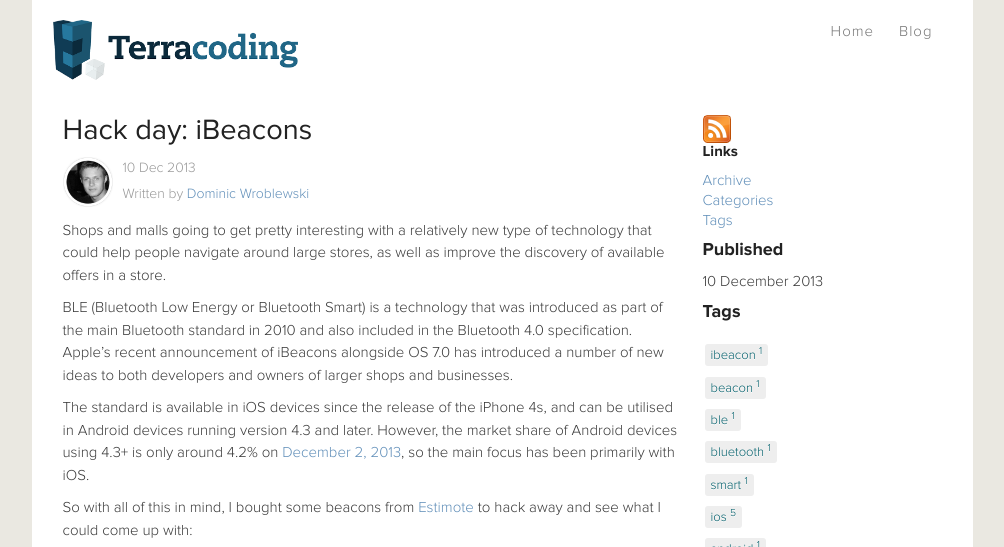
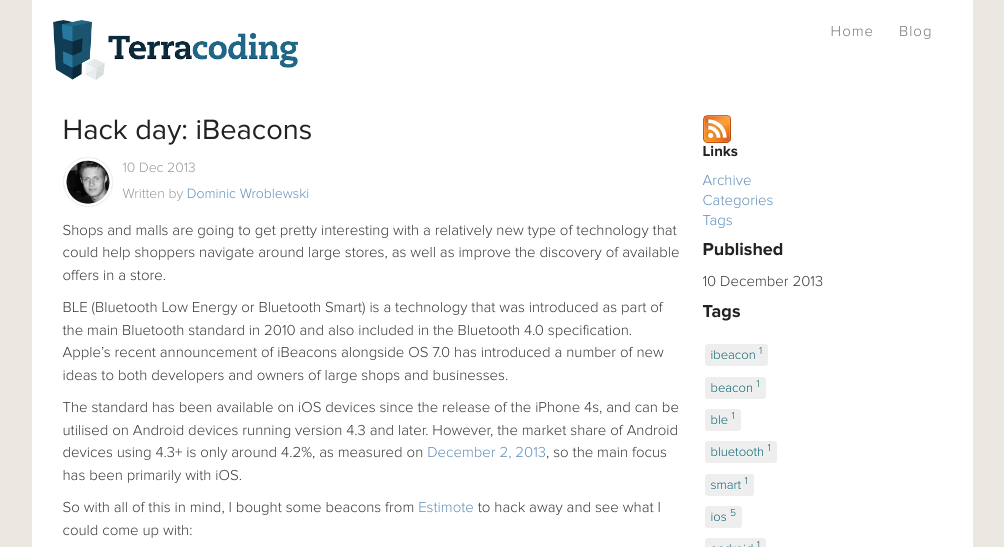
Before and after one commit to Terracoding/terracoding.github.com, a Jekyll site: the page built from _posts/2013-12-10-ibeacons.md, in a window 1280 px wide, cut to the strip 0-547 px from the top of the page. Shown: the whole strip, without its empty margins (138-1142 px from the left). Built offline with Jekyll 4.4.1, drawn with Linux system fonts in a browser that asks for light colours; comment, search, counter and statistics services are not loaded.

Commit message:
grammar changes

```diff
--- a/_posts/2013-12-10-ibeacons.md
+++ b/_posts/2013-12-10-ibeacons.md
@@ -8,11 +8,11 @@ tags: ["ibeacon", "beacon", "ble", "bluetooth", "smart", "ios", "android"]
 ---
 {% include JB/setup %}
 
-Shops and malls going to get pretty interesting with a relatively new type of technology that could help people navigate around large stores, as well as improve the discovery of available offers in a store.
+Shops and malls are going to get pretty interesting with a relatively new type of technology that could help shoppers navigate around large stores, as well as improve the discovery of available offers in a store.
 
-BLE (Bluetooth Low Energy or Bluetooth Smart) is a technology that was introduced as part of the main Bluetooth standard in 2010 and also included in the Bluetooth 4.0 specification. Apple's recent announcement of iBeacons alongside OS 7.0 has introduced a number of new ideas to both developers and owners of larger shops and businesses.
+BLE (Bluetooth Low Energy or Bluetooth Smart) is a technology that was introduced as part of the main Bluetooth standard in 2010 and also included in the Bluetooth 4.0 specification. Apple's recent announcement of iBeacons alongside OS 7.0 has introduced a number of new ideas to both developers and owners of large shops and businesses.
 
-The standard is available in iOS devices since the release of the iPhone 4s, and can be utilised in Android devices running version 4.3 and later. However, the market share of Android devices using 4.3+ is only around 4.2% on [December 2, 2013](http://developer.android.com/about/dashboards/index.html), so the main focus has been primarily with iOS.
+The standard has been available on iOS devices since the release of the iPhone 4s, and can be utilised on Android devices running version 4.3 and later. However, the market share of Android devices using 4.3+ is only around 4.2%, as measured on [December 2, 2013](http://developer.android.com/about/dashboards/index.html), so the main focus has been primarily with iOS.
 
 So with all of this in mind, I bought some beacons from [Estimote](http://estimote.com/) to hack away and see what I could come up with:
 
```
